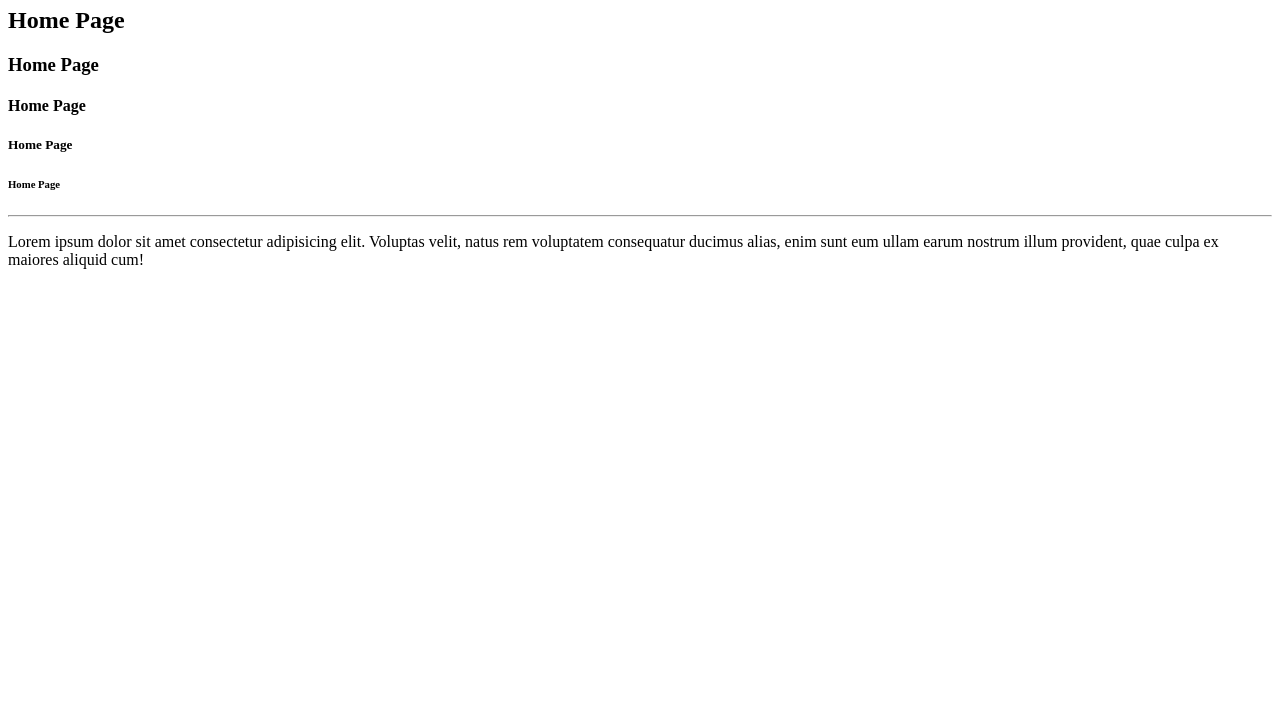
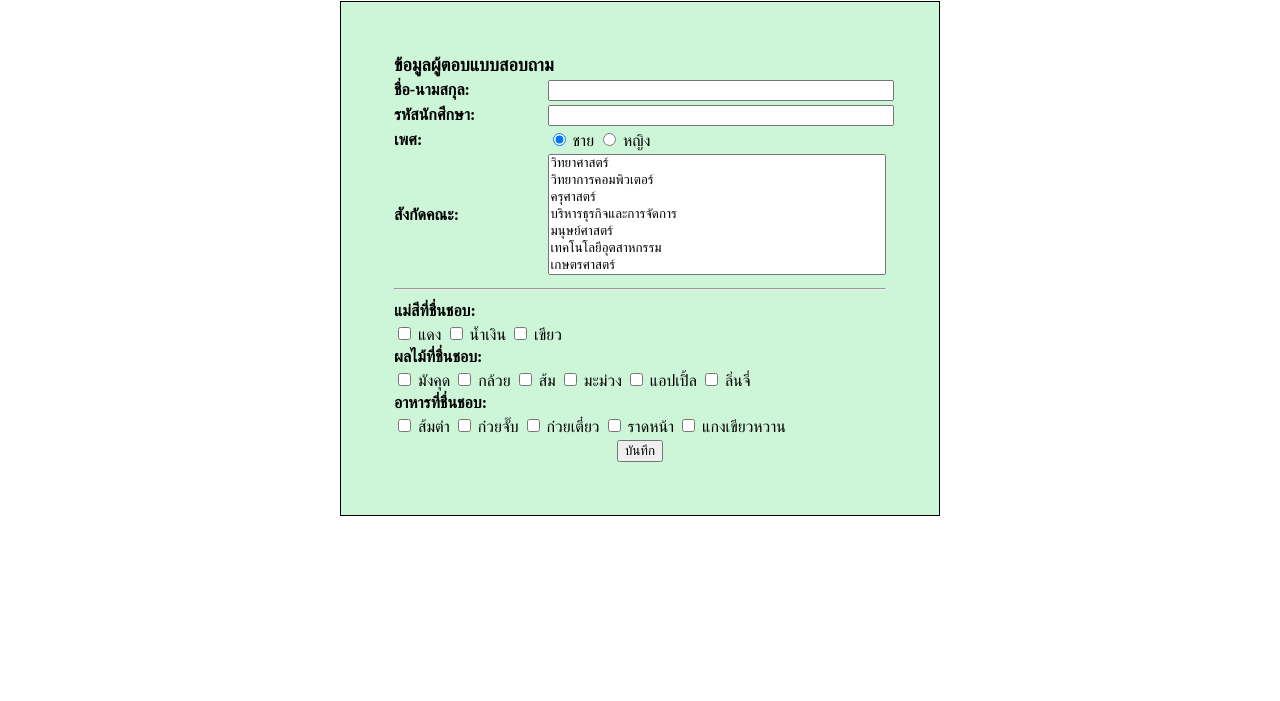
Before and after one commit to noon66/noon66.github.io, a plain HTML site: page index.html in a window 1280 px wide. Shown: the part 99-800 px from the top of the page. Drawn offline with Linux system fonts and the light colour scheme.

Commit message:
add project

```diff
--- a/index.html
+++ b/index.html
@@ -3,19 +3,103 @@
 <head>
   <meta charset="UTF-8">
   <meta name="viewport" content="width=device-width, initial-scale=1.0">
-  <title>noon66's Website</title>
+  <title>แบบสอบถาม</title>
 </head>
 <body>
-  <a href="index.html">Hoem</a> |
-  <a href="About.html">About</a> |
-  <a href="Contact.html">Contact</a> |
-  <h1>Home Page</h1>
-  <h2>Home Page</h2>
-  <h3>Home Page</h3>
-  <h4>Home Page</h4>
-  <h5>Home Page</h5>
-  <h6>Home Page</h6>
   <hr>
-  <p>Lorem ipsum dolor sit amet consectetur adipisicing elit. Voluptas velit, natus rem voluptatem consequatur ducimus alias, enim sunt eum ullam earum nostrum illum provident, quae culpa ex maiores aliquid cum!</p>
+  <h1 style="text-align: center;">แบบสอบถาม</h1>
+  <hr>
+
+  <form>
+    <table align="center" style="background-color: #cdf5d8; padding: 50px; border: 1px solid #000; width: 100%; max-width: 600px;">
+      <tr>
+        <td colspan="2" style="font-weight: bold; font-size: 18px;">
+          ข้อมูลผู้ตอบแบบสอบถาม
+        </td>
+      </tr>
+      <tr>
+        <td><b>ชื่อ-นามสกุล:</b></td>
+        <td><input type="text" name="fullname" style="width: 100%;"></td>
+      </tr>
+      <tr>
+        <td><b>รหัสนักศึกษา:</b></td>
+        <td><input type="text" name="stdid" style="width: 100%;"></td>
+      </tr>
+      <tr>
+        <td><b>เพศ:</b></td>
+        <td>
+          <input type="radio" name="gender" value="male" checked> ชาย
+          <input type="radio" name="gender" value="female"> หญิง
+        </td>
+      </tr>
+      <tr>
+        <td><b>สังกัดคณะ:</b></td>
+        <td>
+          <select name="faculty" size="7" style="width: 100%;">
+            <option value="science">วิทยาศาสตร์</option>
+            <option value="science">วิทยาการคอมพิวเตอร์</option>
+            <option value="arts">ครุศาสตร์</option>
+            <option value="engineering">บริหารธุรกิจและการจัดการ</option>
+            <option value="medicine">มนุษย์ศาสตร์</option>
+            <option value="education">เทคโนโลยีอุตสาหกรรม</option>
+            <option value="business">เกษตรศาสตร์</option>
+            <option value="law">พยาบาลศาสตร์</option>
+            <option value="law">สาธารณสุขศาสตร์</option>
+            <option value="law">แพทย์แผนไทยและทางเลือก</option>
+            <option value="law">นิติศาสตร์</option>
+          </select>
+        </td>
+      </tr>
+      <tr>
+        <td colspan="2"><hr></td>
+      </tr>
+      <tr>
+        <td colspan="2">
+          <b>แม่สีที่ชื่นชอบ:</b>
+        </td>
+      </tr>
+      <tr>
+        <td colspan="2">
+          <input type="checkbox" name="favorite_colors" value="red"> แดง
+          <input type="checkbox" name="favorite_colors" value="blue"> น้ำเงิน
+          <input type="checkbox" name="favorite_colors" value="green"> เขียว
+        </td>
+      </tr>
+      <tr>
+        <td colspan="2">
+          <b>ผลไม้ที่ชื่นชอบ:</b>
+        </td>
+      </tr>
+      <tr>
+        <td colspan="2">
+          <input type="checkbox" name="favorite_fruits" value="apple"> มังคุด
+          <input type="checkbox" name="favorite_fruits" value="banana"> กล้วย
+          <input type="checkbox" name="favorite_fruits" value="orange"> ส้ม
+          <input type="checkbox" name="favorite_fruits" value="orange"> มะม่วง
+          <input type="checkbox" name="favorite_fruits" value="orange"> แอปเปิ้ล
+          <input type="checkbox" name="favorite_fruits" value="orange"> ลิ่นจี่
+        </td>
+      </tr>
+      <tr>
+        <td colspan="2">
+          <b>อาหารที่ชื่นชอบ:</b>
+        </td>
+      </tr>
+      <tr>
+        <td colspan="2">
+          <input type="checkbox" name="favorite_foods" value="pizza"> ส้มตำ
+          <input type="checkbox" name="favorite_foods" value="sushi"> ก๋วยจั๊บ
+          <input type="checkbox" name="favorite_foods" value="noodles"> ก๋วยเตี๋ยว
+          <input type="checkbox" name="favorite_foods" value="noodles"> ราดหน้า
+          <input type="checkbox" name="favorite_foods" value="noodles"> แกงเขียวหวาน
+        </td>
+      </tr>
+      <tr>
+        <td colspan="2" style="text-align: center;">
+          <button type="submit">บันทึก</button>
+        </td>
+      </tr>
+    </table>
+  </form>
 </body>
 </html>
```
